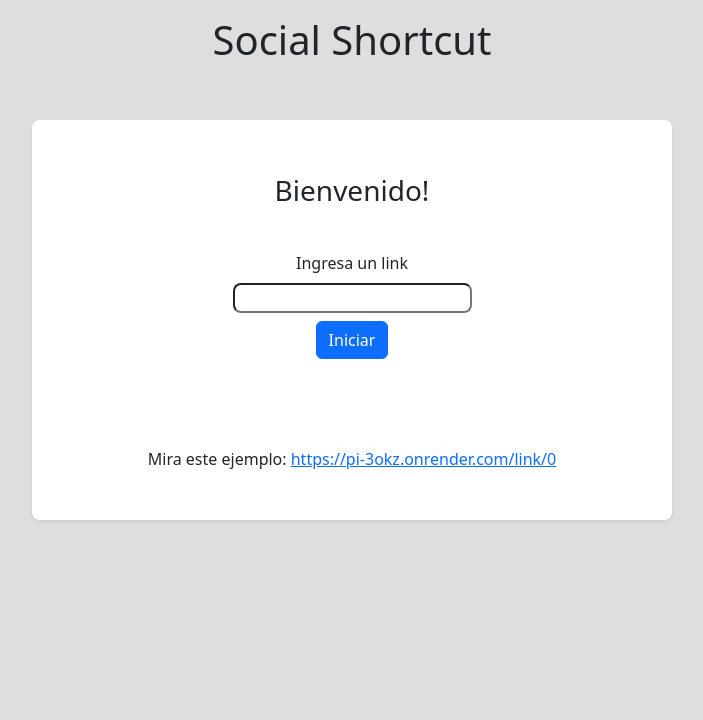
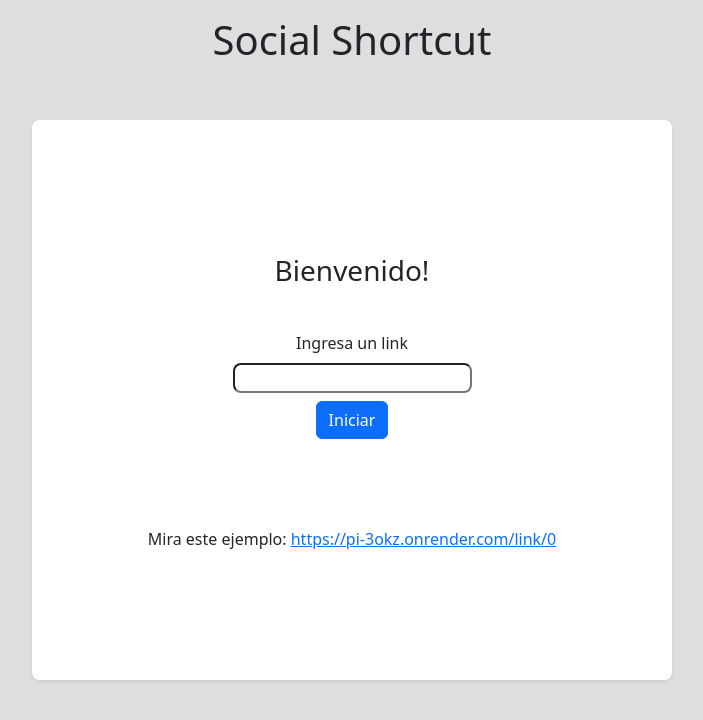
Before and after one commit to migue-dev-web/PI, a Flask app: page / in a window 1280 px wide. Shown: the top 720 px of the page, without its empty margins (288-991 px from the left). Run offline with Flask 3, Linux system fonts and the light colour scheme; data that the repository does not hold is empty; some libraries are stand-ins or nearby versions.

Commit message:
se añade lista de links creados con bootstrap x2

```diff
--- a/templates/index.html
+++ b/templates/index.html
@@ -11,7 +11,7 @@
 
     <center><h1 class="my-3">Social Shortcut</h1></center>
     <br>
-    <center><div class="container shadow-sm rounded-3 my-3 w-50 p-2" style="height: 50vh; display: flex;  justify-content: center; flex-direction: column; background-color: white;" >
+    <center><div class="container shadow-sm rounded-3 my-3 w-50 p-2" style="height: 70vh; display: flex;  justify-content: center; flex-direction: column; background-color: white;" >
         <p class="m-2 fs-3">Bienvenido!</p>
         <center><div >
             <form class="m-2 p-4 " action="" method="POST" style="display: flex; align-items: center;  flex-direction: column;">
@@ -22,7 +22,7 @@
                 <button type="submit" class="btn btn-primary">Iniciar</button>
             </form>
             <br>
-                <ul class="list-group">
+                <ul class="list-group list-group-flush">
                     {% for link in rows %}
                     <li class="list-group-item"><a href="https://pi-3okz.onrender.com/link/{{link[0]}}">https://pi-3okz.onrender.com/link/{{link[0]}}</a></li>
                     {% endfor %}
```
